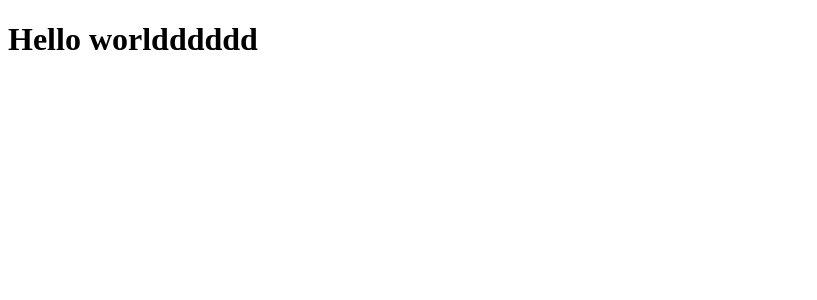
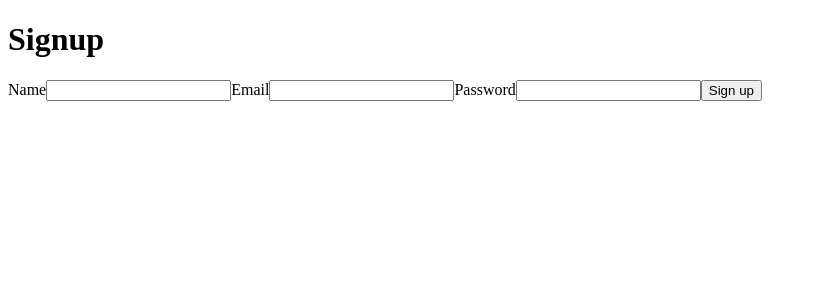
Before and after one commit to JigglyPuff-FTRI5/CurrenSee, a React app: page /signup in a window 1280 px wide. Shown: the top 300 px of the page, without its empty margins (0-817 px from the left). Built offline with nearby package versions, Linux system fonts and the light colour scheme.

Commit message:
created skeleton for login, signup, and home page

```diff
--- a/App.jsx
+++ b/App.jsx
@@ -1,4 +1,8 @@
 import React, { Component } from 'react';
+import { BrowserRouter as Router, Routes, Route} from 'react-router-dom'
+import Login from './client/components/Login.jsx'
+import Signup from './client/components/Signup.jsx'
+import Mainpage from './client/components/Mainpage.jsx'
 
 class App extends Component {
   constructor(props) {
@@ -7,7 +11,13 @@ class App extends Component {
   render() {
     return (
      <div>
-       <h1>Hello worldddddd</h1>
+       <Router>
+        <Routes>
+          <Route path= '/' element = {<Mainpage/>}></Route>
+          <Route path ='/signup' element = {<Signup/>}></Route>
+          <Route path ='/login' element = {<Login/>}></Route>
+        </Routes>
+       </Router>
        </div>
     );
   }
--- /dev/null
+++ b/client/components/Login.jsx
@@ -0,0 +1,19 @@
+import React, { Component } from 'react';
+
+function Login(){
+
+    return(
+        <div>
+            <h1>Login</h1>
+            <form>
+                <label>Email</label>
+                <input type='email'/>
+                <label>Password</label>
+                <input type='password' />
+                <button type='submit'>Log in</button>
+            </form>
+        </div>
+    )
+}
+
+export default Login;
--- /dev/null
+++ b/client/components/Mainpage.jsx
@@ -0,0 +1,19 @@
+import React, { Component } from 'react';
+import {Link} from 'react-router-dom'
+
+
+function Mainpage(){
+
+    return(
+        <div>
+            <Link to='/login'>
+            <button>Login</button>
+            </Link>
+            <Link to='/signup'>
+            <button>Sign Up</button>
+            </Link>
+        </div>
+    )
+}
+
+export default Mainpage;
--- /dev/null
+++ b/client/components/Signup.jsx
@@ -0,0 +1,22 @@
+import React, { Component } from 'react';
+
+function SignUp() {
+
+    return(
+        <div>
+            <h1>Signup</h1>
+            <form>
+                <label>Name</label>
+                <input/>
+                <label>Email</label>
+                <input type ='email'/>
+                <label>Password</label>
+                <input type='password'/>
+                <button type='submit'>Sign up</button>
+            </form>
+        </div>
+
+    )
+}
+
+export default SignUp;
--- a/package.json
+++ b/package.json
@@ -42,6 +42,7 @@
     "react": "^17.0.2",
     "react-dom": "^17.0.2",
     "react-redux": "^7.2.6",
+    "react-router-dom": "^6.2.1",
     "redux": "^4.1.2",
     "redux-thunk": "^2.4.1"
   }
```
Also changed, not shown: client/containers/mainContainer.jsx (added), 1 other file (tests, documents, lock files or other folders).
